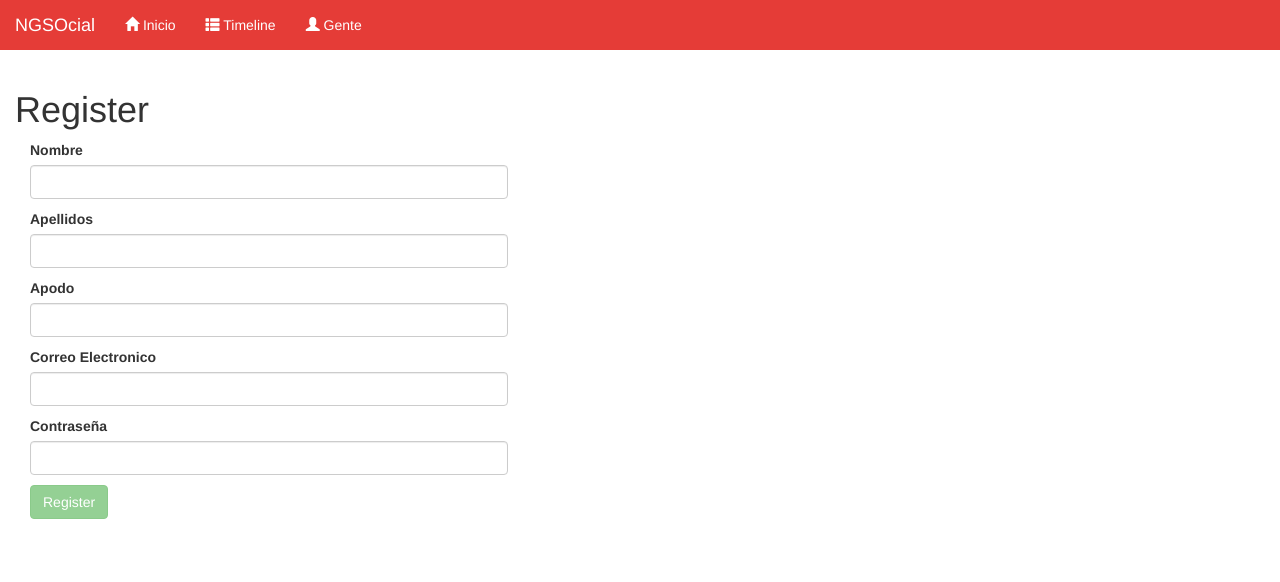
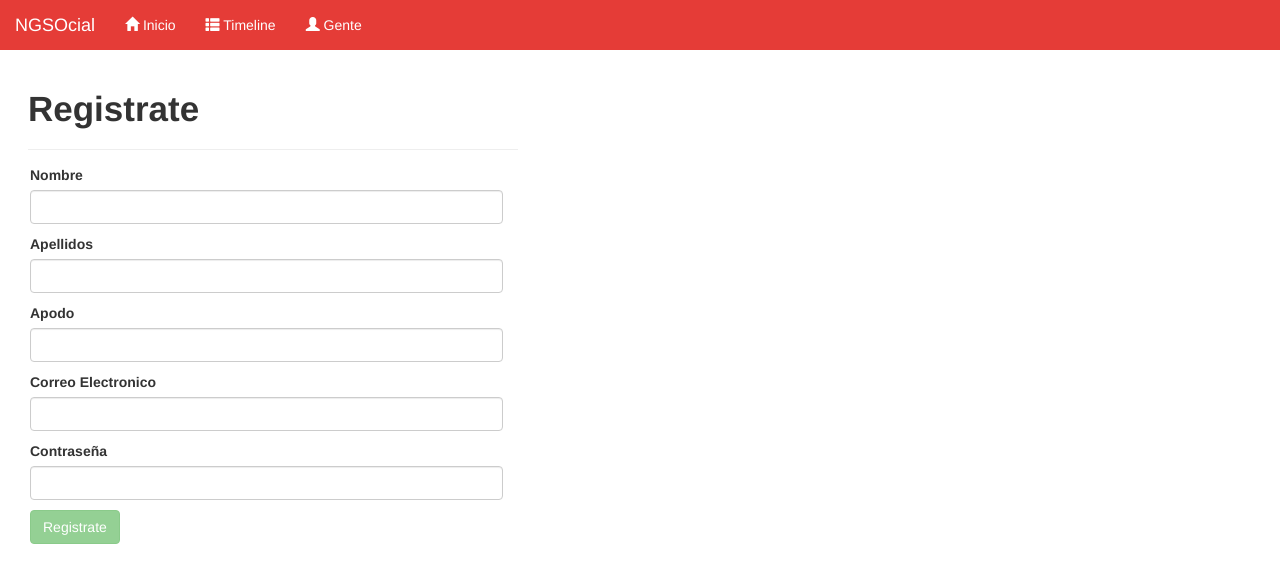
Before and after one commit to maquistemas/client, an Angular app: page /registro in a window 1280 px wide. Shown: the top 582 px of the page. Built offline with nearby package versions, Linux system fonts and the light colour scheme.

Commit message:
Maquetación de la Página de registro

```diff
--- a/src/app/components/register/register.component.html
+++ b/src/app/components/register/register.component.html
@@ -1,7 +1,8 @@
-<div class="col-lg-6">
-	<h1>{{title}}</h1>
+<div class="col-lg-5">
+	<h1 class="h1-strong">{{title}}</h1>
 
-	<form #registerForm="ngForm" (ngSubmit)="onSubmit(registerForm)" class="col-lg-10">
+	<!--form #registerForm="ngForm" (ngSubmit)="onSubmit(registerForm)" class="col-lg-12"-->
+	<form #registerForm="ngForm" class="col-lg-12">
 		<p>
 			<label>Nombre</label>
 			<input type=" type" name="name" #name="ngModel" [(ngModel)]="user.name" class="form-control" required/>
--- a/src/app/components/register/register.component.ts
+++ b/src/app/components/register/register.component.ts
@@ -14,7 +14,7 @@ export class RegisterComponent implements OnInit{
 		private _route: ActivatedRoute,
 		private _router: Router
 		){
-		this.title = 'Register';
+		this.title = 'Registrate';
 		this.user = new User(
 		"",
 		"",
--- a/src/assets/styles.css
+++ b/src/assets/styles.css
@@ -1,8 +1,17 @@
+/*Generales*/
+.h1-strong{
+	font-size: 35px;
+	font-weight: bold;
+	margin-left: 13px;
+	margin-bottom: 15px;
+	padding-bottom: 20px;
+	border-bottom: 1px solid #eee;
+}
+
+
 /*Cabecera*/
 .navigation {
 	padding: 0px !important;
-
-
 }
 
 .navigation .navbar {
```
